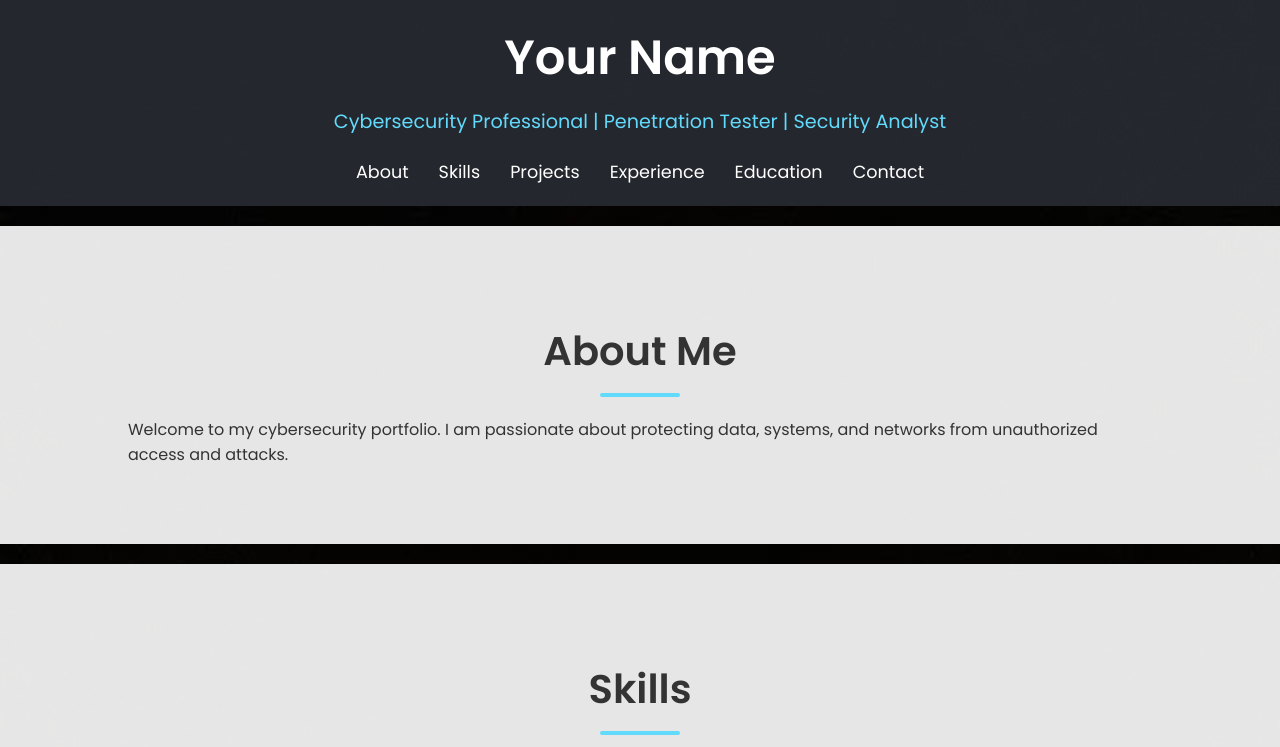
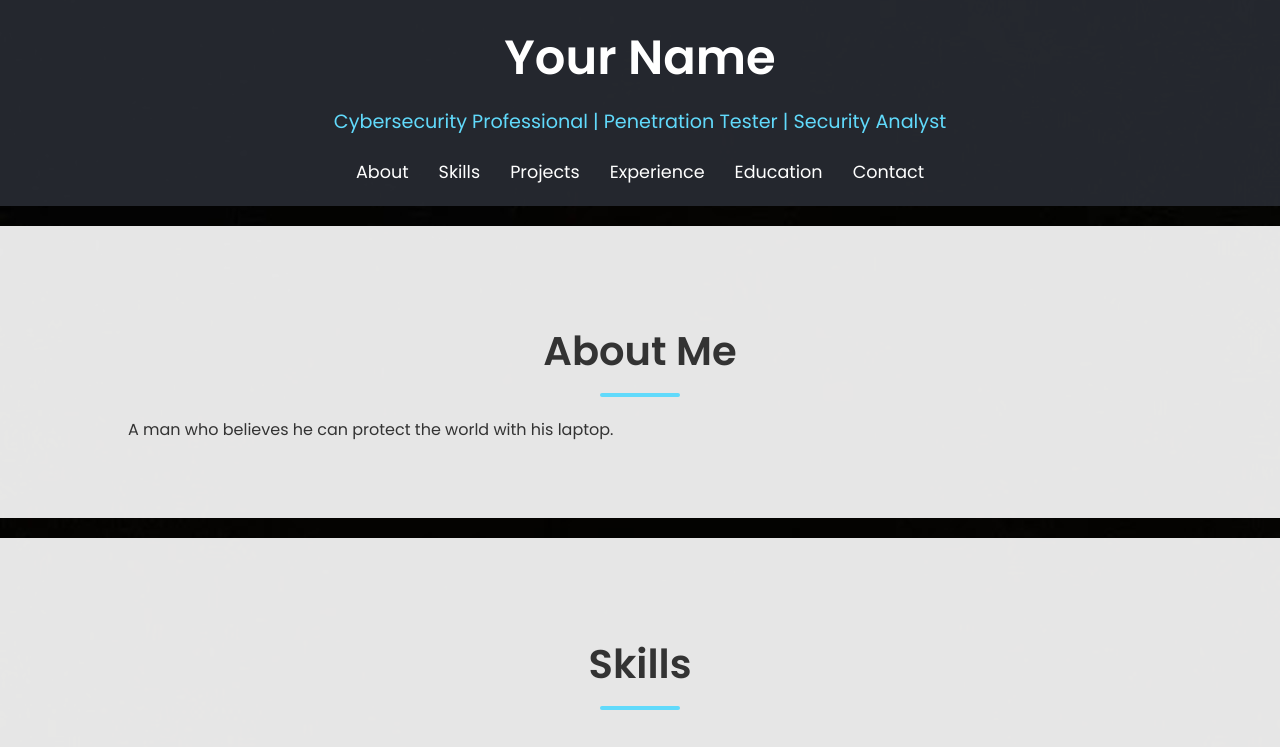
Before and after one commit to AlooshMoha23/CV.github.io, a plain HTML site: page index.html in a window 1280 px wide. Shown: the top 747 px of the page. Drawn offline with Linux system fonts and the light colour scheme.

Commit message:
Update index.html

```diff
--- a/index.html
+++ b/index.html
@@ -198,7 +198,7 @@
     <section id="about">
         <div class="container">
             <h2>About Me</h2>
-            <p>Welcome to my cybersecurity portfolio. I am passionate about protecting data, systems, and networks from unauthorized access and attacks.</p>
+            <p>A man who believes he can protect the world with his laptop.</p>
         </div>
     </section>
 
```
